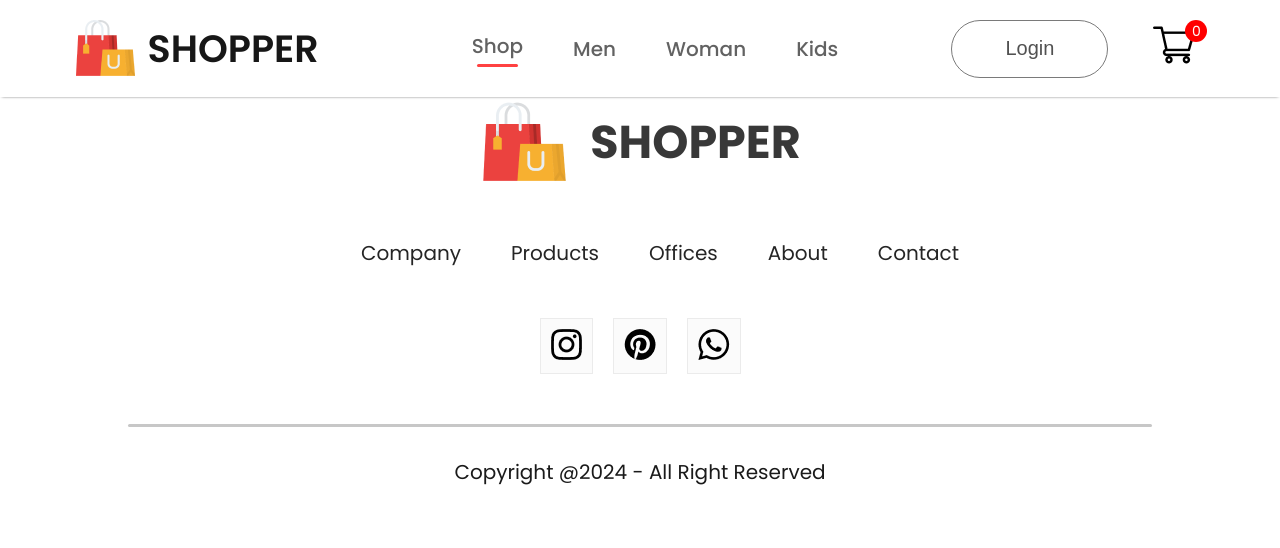
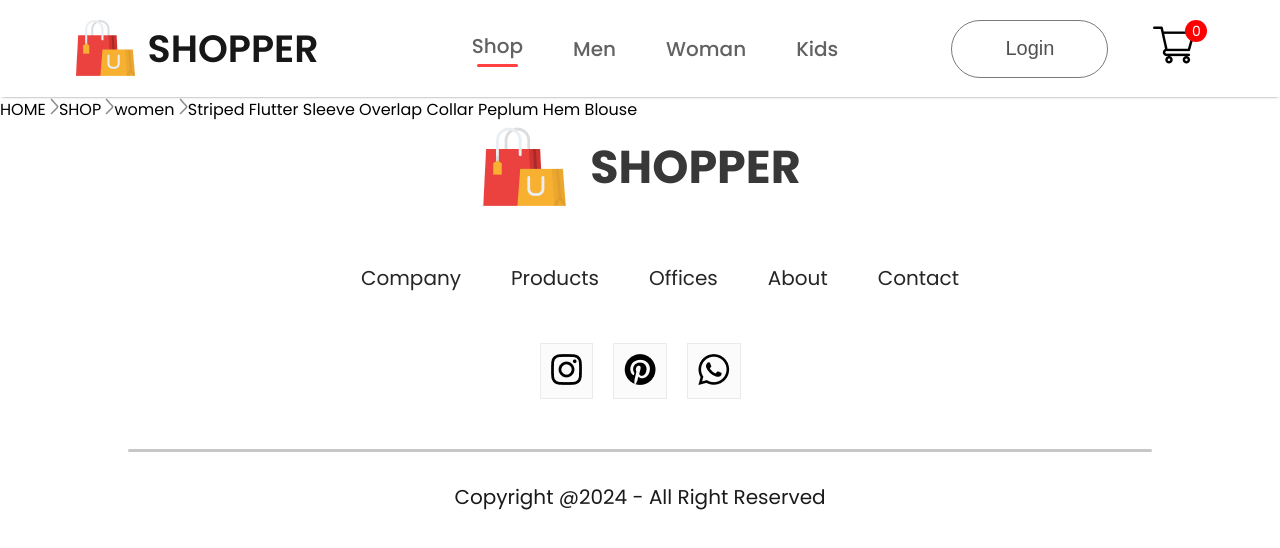
Before and after one commit to hazemmohsen2000/E-commerce, a React (Create React App) app: page /product/1 in a window 1280 px wide. Shown: the top 548 px of the page. Built offline with nearby package versions, Linux system fonts and the light colour scheme.

Commit message:
making product page

```diff
--- a/src/App.js
+++ b/src/App.js
@@ -22,7 +22,7 @@
         <Route path='/womans' element = {<ShopCategory banner = {woman_banner} category="women"/>}/>
         <Route path='/kids' element = {<ShopCategory banner = {kid_banner} category="kid"/>}/>
         <Route path='product' element= {<Product/>}>
-        <Route path=':productId' element={<Product/>}/>
+          <Route path=':productId' element={<Product/>}/>
         </Route>
         <Route path='/cart' element = {<Cart/>}/>
         <Route path='/login' element = {<LoginSignup/>}/>
--- /dev/null
+++ b/src/Components/Breadcrums/Breadcrum.jsx
@@ -0,0 +1,15 @@
+import React from 'react'
+import './Breadcrum.css'
+import arrow_icon from '../Assets/breadcrum_arrow.png'
+const Breadcrum = (props) => {
+    const {product} = props;
+  return (
+    <div className='breadcrum'>
+        HOME <img src={arrow_icon} alt="arrow icon" />
+         SHOP <img src={arrow_icon} alt="arrow icon" />
+         {product.category} <img src={arrow_icon} alt="arrow icon" />
+         {product.name}
+    </div>
+  )
+}
+export default Breadcrum
--- a/src/Components/Item/Item.jsx
+++ b/src/Components/Item/Item.jsx
@@ -1,10 +1,11 @@
 import React from 'react'
 import "./Item.css"
+import { Link } from 'react-router-dom'
 
 const Item = (props) => {
   return (
     <div className="item">
-      <img src={props.image} alt="" />
+      <Link to = {`/product/${props.id}`}><img src={props.image} alt="" /></Link>
         <p>{props.name}</p>
         <div className="item-prices">
             <div className="item-price-new">
--- a/src/pages/Product.jsx
+++ b/src/pages/Product.jsx
@@ -1,9 +1,14 @@
-import React from 'react'
-
+import React, { useContext } from 'react'
+import { ShopContext } from '../Context/ShopContext'
+import { useParams } from 'react-router-dom';
+import Breadcrum from '../Components/Breadcrums/Breadcrum';
 function Product() {
+  const {all_product} = useContext(ShopContext);
+  const {productId} = useParams();
+  const product = all_product.find((e)=> e.id === Number(productId))
   return (
     <div>
-
+      <Breadcrum product = {product}/>
     </div>
   )
 }
```
Also changed, not shown: src/Components/ProductDisplay/ProductDisplay.jsx (added, +8 -0 lines), src/Components/Breadcrums/Breadcrum.css (added), src/Components/ProductDisplay/Prodictdosplay.css (added).
